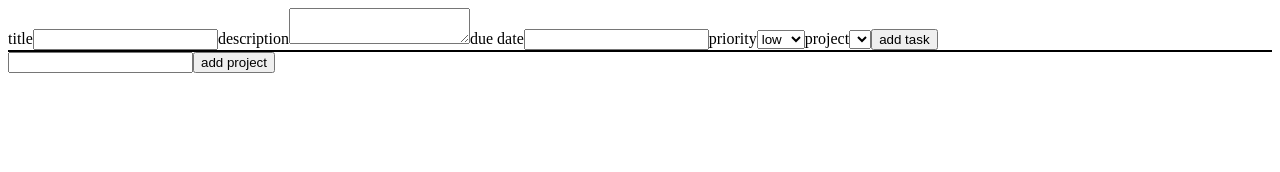
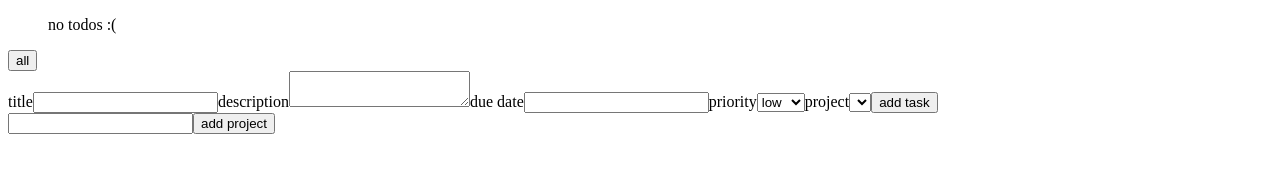
Before and after one commit to ils01/todo-list-vanilla-js, a website built with webpack: page dist/index.html in a window 1280 px wide. Built offline with nearby package versions, Linux system fonts and the light colour scheme.

Commit message:
all btn, projects btns, refactoring

```diff
--- a/src/TodoManager.js
+++ b/src/TodoManager.js
@@ -4,8 +4,6 @@ import Todo from "./Todo";
 // SINGLETON
 export default class TodoManager {
 	static #instance = null;
-
-  #todoCounter = 0;
 
 	constructor() {
 		if (TodoManager.#instance) {
@@ -14,6 +12,10 @@ export default class TodoManager {
 		TodoManager.#instance = this;
 		this.todos = LocalStorageManager.getObject("todos", "[]");
 		this.projects = LocalStorageManager.getObject("projects", "{}");
+		this.todoCounter = LocalStorageManager.getObject(
+			"todoCounter",
+			this.todos.length
+		);
 	}
 
 	getTodos(projectName) {
@@ -41,11 +43,12 @@ export default class TodoManager {
 			priority,
 			project,
 			done,
-      this.#todoCounter
+			this.todoCounter
 		);
 		this.todos.push(todo);
 		LocalStorageManager.updateObject("todos", this.todos);
-    this.#todoCounter += 1;
+		this.todoCounter += 1;
+		LocalStorageManager.updateObject("todoCounter", this.todoCounter);
 		if (project !== "") {
 			this.addTodoToTheProject(todo.id, project);
 		}
@@ -117,11 +120,15 @@ export default class TodoManager {
 		if (!projectName) {
 			for (const projectN in Object.keys(this.projects)) {
 				if (Object.hasOwn(this.projects, projectN)) {
-          this.projects[projectN] = [...new Set(this.projects[projectN])];
+					this.projects[projectN] = [
+						...new Set(this.projects[projectN]),
+					];
 				}
 			}
 		} else {
-      this.projects[projectName] = [...new Set(this.projects[projectName])];
+			this.projects[projectName] = [
+				...new Set(this.projects[projectName]),
+			];
 		}
 		LocalStorageManager.updateObject("projects", this.projects);
 	}
--- a/src/createHTMLElement.js
+++ b/src/createHTMLElement.js
@@ -1,13 +1,11 @@
 export default function createHTMLElement(
-  type,
+  tag,
   classList = [],
   attrs = {},
   text = ""
 ) {
-  const elt = document.createElement(type);
-  classList.forEach((className) => {
-    elt.classList.add(className);
-  });
+  const elt = document.createElement(tag);
+  elt.classList.add(...classList);
   elt.textContent = text;
 
   for (const attr in attrs) {
--- a/src/index.js
+++ b/src/index.js
@@ -1,4 +1,3 @@
-import { render } from "sass";
 import TodoManager from "./TodoManager";
 import createHTMLElement from "./createHTMLElement";
 
@@ -6,23 +5,48 @@ const tdm = new TodoManager();
 
 const content = document.getElementById("content");
 
-const taskContainer = document.createElement("div");
-taskContainer.classList.add("task-container");
-taskContainer.style.border = "1px solid black";
-
-function renderTodos(projectName) {
-  taskContainer.innerHTML = "";
+function updateTodos(taskList, projectName) {
+	taskList.innerHTML = "";
 	const todos = tdm.getTodos(projectName);
 
+	if (Object.keys(todos).length < 1) {
+		taskList.innerHTML = "no todos :(";
+	}
 	for (const todo of todos) {
 		const todoElt = document.createElement("div");
-    todoElt.textContent = todo.title;
-    taskContainer.append(todoElt);
+		todoElt.textContent = `${todo.title}1`;
+		taskList.appendChild(todoElt);
 	}
 }
 
-function renderTodoInput() {
-  const form = createHTMLElement("form", [], { id: "addTask" });
+function createAllBtnContainer() {
+	const allBtnContainer = createHTMLElement("div", ["all-btn-cont"]);
+	const allBtn = createHTMLElement(
+		"button",
+		["all-btn"],
+		{ type: "button" },
+		"all"
+	);
+	allBtn.addEventListener("click", () =>
+		updateTodos(taskContainer.querySelector(".task-list"))
+	);
+	allBtnContainer.appendChild(allBtn);
+	return allBtnContainer;
+}
+
+function createTaskContainer() {
+	const taskContainer = createHTMLElement("div", ["task-cont"]);
+	const taskList = createHTMLElement("ul", ["task-list"]);
+	taskContainer.appendChild(taskList);
+	updateTodos(taskList);
+	return taskContainer;
+}
+
+function createTodoInput() {
+	const modal = createHTMLElement("div"["create-todo-modal"]);
+	const form = createHTMLElement("form", ["create-todo-form"], {
+		id: "addTask",
+	});
 	const titleLabel = createHTMLElement(
 		"label",
 		[],
@@ -94,6 +118,12 @@ function renderTodoInput() {
 		id: "project",
 		name: "project",
 	});
+	const projects = tdm.getProjects();
+	for (let i = 0; i < Object.keys(projects).length; i += 1) {
+		projectInput.appendChild(
+			createHTMLElement("option", [], {}, `${Object.keys(projects)[i]}`)
+		);
+	}
 	const submitBtn = createHTMLElement(
 		"button",
 		["addProject"],
@@ -124,17 +154,18 @@ function renderTodoInput() {
 			priorityInput.value,
 			projectInput.value
 		);
-    renderTodos();
+		updateTodos(taskContainer.querySelector(".task-list"));
 	});
-
-  return form;
+	modal.appendChild(form);
+	return modal;
 }
 
-function renderProjects() {
-  const projectsContainer = createHTMLElement("div", ["projects-cont"]);
+function createProjectInput() {
 	const form = createHTMLElement("form", ["addProject"]);
 
-  const projectLabel = createHTMLElement("label", [], { for: "newProject" });
+	const projectLabel = createHTMLElement("label", [], {
+		for: "newProject",
+	});
 	const projectInput = createHTMLElement("input", [], {
 		id: "newProject",
 		name: "newProject",
@@ -147,43 +178,64 @@ function renderProjects() {
 		},
 		"add project"
 	);
+	addProjectBtn.addEventListener("click", (e) => {
+		e.preventDefault();
+		tdm.addProject(projectInput.value);
+		updateProjectsList(projectsContainer.querySelector(".projects-list"));
+	});
+	form.append(projectLabel, projectInput, addProjectBtn);
+	return form;
+}
 
-  const projectsList = createHTMLElement("ul", ["projects-list"]);
+function updateProjectsList(projectsList) {
 	const projects = tdm.getProjects();
 
-  function renderProjectList() {
-    const addTodoDropdownProject = document.getElementById("project");
 	projectsList.innerHTML = "";
-    addTodoDropdownProject.innerHTML = "";
 
-    const nullOption = createHTMLElement("option");
-    addTodoDropdownProject.appendChild(nullOption);
 	for (const project in projects) {
-      const li = createHTMLElement(
-        "li",
-        ["projects__project"],
-        {},
+		const li = createHTMLElement("li", ["projects__project"]);
+		const projectBtn = createHTMLElement(
+			"button",
+			["project-btn"],
+			{
+				type: "button",
+			},
 			`${project}`
 		);
-      const option = createHTMLElement("option", [], {}, `${project}`);
-      addTodoDropdownProject.appendChild(option);
+		projectBtn.addEventListener("click", () => {
+			updateTodos(
+				taskContainer.querySelector(".task-list"),
+				`${project}`
+			);
+		});
+		li.appendChild(projectBtn);
 		projectsList.appendChild(li);
 	}
 }
-  form.append(projectLabel, projectInput, addProjectBtn);
-  projectsContainer.append(form, projectsList);
-  renderProjectList();
 
-  addProjectBtn.addEventListener("click", (e) => {
-    e.preventDefault();
-    tdm.addProject(projectInput.value);
-    renderProjectList();
-  });
-
-  return projectsContainer;
+function createProjectsContainer() {
+	const projectsCont = createHTMLElement("div", ["projects-cont"]);
+	const projectsList = createHTMLElement("ul", ["projects-list"]);
+	const addProjectInput = createProjectInput();
+	projectsCont.append(addProjectInput, projectsList);
+	updateProjectsList(projectsList);
+	return projectsCont;
 }
 
-content.append(renderTodoInput());
-content.append(taskContainer, renderProjects());
+function createNewTaskContainer() {
+	const newTaskCont = document.createElement("div", ["new-task-cont"]);
+	newTaskCont.appendChild(createTodoInput());
+	return newTaskCont;
+}
 
-renderTodos();
+const taskContainer = createTaskContainer();
+const allBtnContainer = createAllBtnContainer();
+const newTaskContainer = createNewTaskContainer();
+const projectsContainer = createProjectsContainer();
+
+content.append(
+	taskContainer,
+	allBtnContainer,
+	newTaskContainer,
+	projectsContainer
+);
```
Also changed, not shown: dist/index.html. Lines whose indentation alone changed are shown as unchanged.
